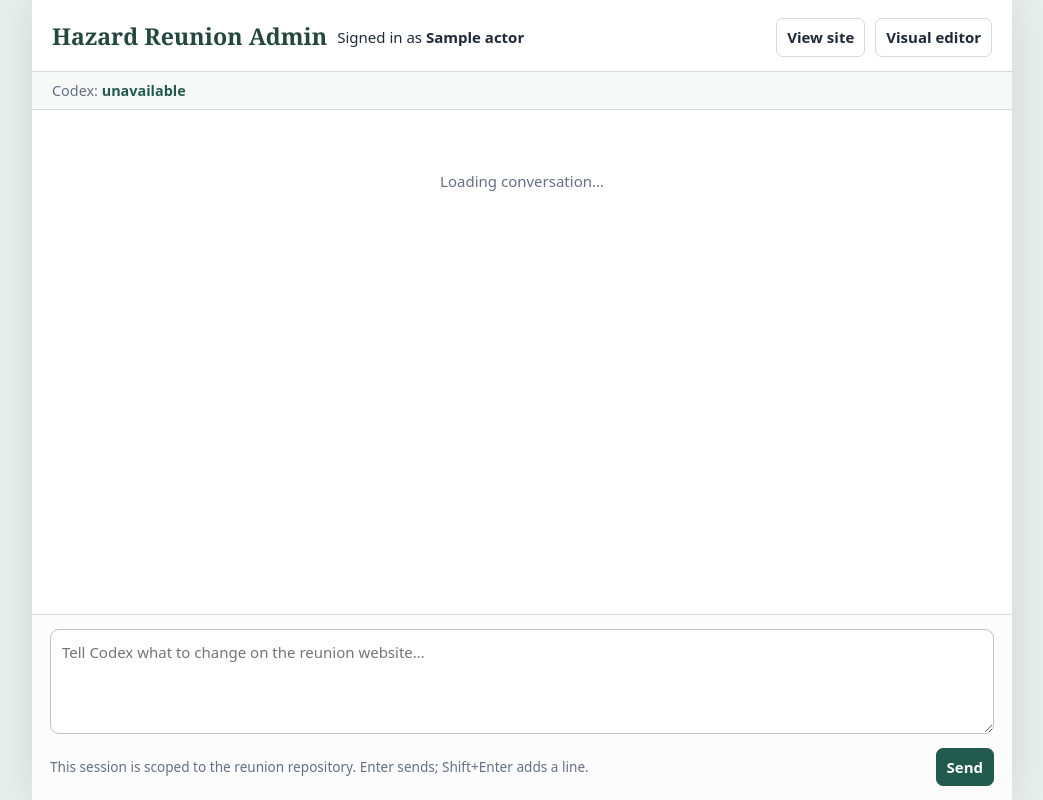
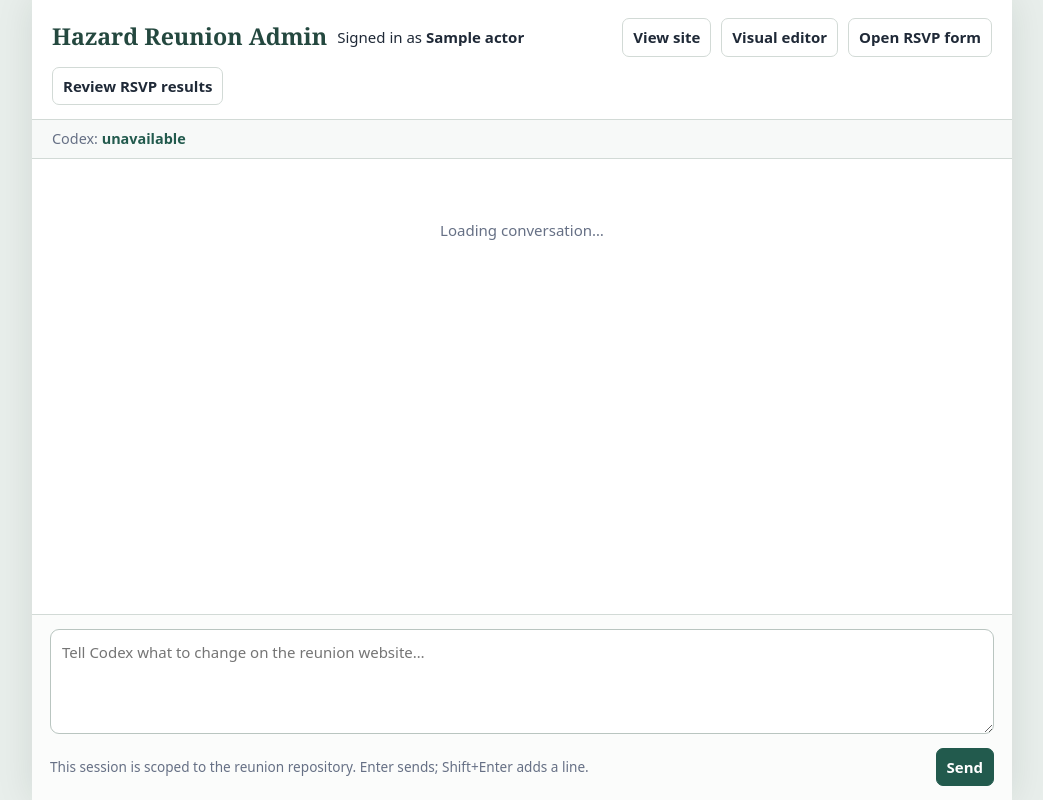
Before and after one commit to Tahlor/reunion, a Flask app: template server/templates/admin.html in a window 1280 px wide. Shown: the whole page, without its empty margins (118-1161 px from the left). Run offline with Flask 3, Linux system fonts and the light colour scheme; the template is opened without the code that fills it: most values are stand-ins (such as "Sample title", 1, 10 or a date in 2020); parts of the project's set-up code (start-up, migrations or seed data) failed here and were passed over.

Commit message:
Complete reunion admin and RSVP operations

```diff
--- a/index.html
+++ b/index.html
@@ -76,7 +76,7 @@ details{margin-top:14px} summary{cursor:pointer;font-weight:750;color:#24483f}
   <div class="updated">Updated July 29, 2026</div>
 </header>
 
-<div class="notice"><strong>Still to confirm:</strong> exact campsite site numbers; Saturday’s South Fork Park meeting time; the vehicle shuttle assignments for Monday’s self-guided Provo River float; Timpanogos Cave ticket times; and the final shared Google Form link. The campground, church, river put-in and take-out, Heber pickleball park, South Weber rodeo, Tuesday lunch park, Montana Avenue events, and public venue addresses are identified.</div>
+<div class="notice"><strong>Still to confirm:</strong> exact campsite site numbers; Saturday’s South Fork Park meeting time; the vehicle shuttle assignments for Monday’s self-guided Provo River float; Timpanogos Cave ticket times<span id="formActivationNotice">; and the final shared Google Form link</span>. The campground, church, river put-in and take-out, Heber pickleball park, South Weber rodeo, Tuesday lunch park, Montana Avenue events, and public venue addresses are identified.</div>
 
 <section class="quick" aria-label="Quick facts">
   <div><b>3:00 PM</b>Saturday campsite check-in</div>
@@ -96,7 +96,7 @@ details{margin-top:14px} summary{cursor:pointer;font-weight:750;color:#24483f}
   <p style="margin-top:0"><strong>Best setup:</strong> one Google Form response per household, with an adult count and child count for each of the six group meals.</p>
   <p id="liveRsvpPending" class="caution"><strong>The shared form has not been activated yet.</strong> The Archimedes setup issue includes the final step for creating it and placing the live link here.</p>
   <p id="liveRsvpReady" hidden><a class="button" id="liveRsvpLink" href="#" target="_blank" rel="noopener">Open the Hazard reunion meal RSVP</a></p>
-  <p class="caution">Until the shared form is live, the response builder below can prepare an RSVP for text or email, but it does not centrally collect submissions.</p>
+  <p id="localBuilderNote" class="caution">Until the shared form is live, the response builder below can prepare an RSVP for text or email, but it does not centrally collect submissions.</p>
  </div>
 
  <div id="rsvp-builder" class="card">
@@ -363,6 +363,8 @@ if (liveRsvpUrl) {
   link.href = liveRsvpUrl;
   document.getElementById('liveRsvpReady').hidden = false;
   document.getElementById('liveRsvpPending').hidden = true;
+  document.getElementById('formActivationNotice').hidden = true;
+  document.getElementById('localBuilderNote').textContent = 'Prefer a text or email RSVP? The response builder below is still available as a personal backup.';
 }
 
 const meals = [
--- a/server/app.py
+++ b/server/app.py
@@ -87,6 +87,7 @@ def create_app(test_config: dict[str, Any] | None = None) -> Flask:
         ADMIN_USERS=parse_csv(os.environ.get("REUNION_ADMIN_USERS", "tahlor,tahlor@gmail.com")),
         CODEX_RUNNER=(os.environ.get("REUNION_CODEX_RUNNER") or "").strip(),
         CODEX_TIMEOUT_SECONDS=int(os.environ.get("REUNION_CODEX_TIMEOUT_SECONDS", "1800")),
+        RSVP_RESULTS_URL=(os.environ.get("REUNION_RSVP_RESULTS_URL") or "").strip(),
         PUBLISH_SCRIPT=str(repo_root / "deploy" / "publish.sh"),
         SESSION_COOKIE_NAME="reunion_admin_session",
         SESSION_COOKIE_HTTPONLY=True,
@@ -151,6 +152,14 @@ def register_routes(app: Flask) -> None:
     @require_admin
     def api_me() -> Response:
         return jsonify({"ok": True, "user": g.reunion_user.actor, "canonical": g.reunion_user.canonical_username})
+
+    @app.get(f"{URL_PREFIX}/api/rsvp")
+    @require_admin
+    def rsvp_api() -> Response:
+        return jsonify({
+            "form_url": public_rsvp_url(),
+            "results_url": private_rsvp_results_url(),
+        })
 
     @app.get(f"{URL_PREFIX}/api/document")
     @require_admin
@@ -365,6 +374,25 @@ def read_document() -> str:
     if not path.is_file():
         raise RuntimeError(f"Missing reunion document: {path}")
     return path.read_text(encoding="utf-8")
+
+
+def safe_external_link(value: str) -> str | None:
+    parsed = urlsplit(value.strip())
+    if parsed.scheme not in {"http", "https"} or not parsed.netloc:
+        return None
+    return value.strip()
+
+
+def public_rsvp_url() -> str | None:
+    config_path = Path(current_app.config["REPO_ROOT"]) / "config.js"
+    if not config_path.is_file():
+        return None
+    match = re.search(r"rsvpFormUrl\s*:\s*(['\"])(.*?)\1", config_path.read_text(encoding="utf-8"))
+    return safe_external_link(match.group(2)) if match else None
+
+
+def private_rsvp_results_url() -> str | None:
+    return safe_external_link(str(current_app.config.get("RSVP_RESULTS_URL") or ""))
 
 
 def main_bounds(document: str) -> tuple[int, int]:
--- a/server/templates/admin.html
+++ b/server/templates/admin.html
@@ -12,8 +12,8 @@
 </head>
 <body>
 <div class="shell">
- <div class="top"><h1>Hazard Reunion Admin</h1><span>Signed in as <strong>{{ actor }}</strong></span><span class="spacer"></span><a class="button" href="{{ url_prefix }}/">View site</a><a class="button" href="{{ url_prefix }}/edit">Visual editor</a></div>
- <div class="status">Codex: <strong id="codexStatus">checking…</strong> <span id="busyStatus"></span></div>
+ <div class="top"><h1>Hazard Reunion Admin</h1><span>Signed in as <strong>{{ actor }}</strong></span><span class="spacer"></span><a class="button" href="{{ url_prefix }}/">View site</a><a class="button" href="{{ url_prefix }}/edit">Visual editor</a><a class="button" id="rsvpFormLink" hidden target="_blank" rel="noopener">Open RSVP form</a><a class="button" id="rsvpResultsLink" hidden target="_blank" rel="noopener">Review RSVP results</a></div>
+ <div class="status">Codex: <strong id="codexStatus">checking…</strong> <span id="busyStatus"></span> <span id="rsvpStatus"></span></div>
  <div class="banner hidden" id="setupBanner">The chat page is installed, but the Archimedes agent still needs to connect it to a persistent Codex CLI/SDK session for this repository.</div>
  <div class="chat" id="chat"><div class="empty">Loading conversation…</div></div>
  <div class="composer">
@@ -34,9 +34,13 @@ function render(turns){
 }
 async function refresh(){
  try{
-  const [statusResponse,turnsResponse]=await Promise.all([fetch(PREFIX+'/api/codex/status'),fetch(PREFIX+'/api/codex/turns')]);
-  const status=await statusResponse.json(),turnData=await turnsResponse.json();busy=Boolean(status.busy);sendButton.disabled=busy||!status.configured;
+  const [statusResponse,turnsResponse,rsvpResponse]=await Promise.all([fetch(PREFIX+'/api/codex/status'),fetch(PREFIX+'/api/codex/turns'),fetch(PREFIX+'/api/rsvp')]);
+  const status=await statusResponse.json(),turnData=await turnsResponse.json(),rsvp=await rsvpResponse.json();busy=Boolean(status.busy);sendButton.disabled=busy||!status.configured;
   document.getElementById('codexStatus').textContent=status.configured?'connected':'not configured';document.getElementById('busyStatus').textContent=busy?' · working':'';document.getElementById('setupBanner').classList.toggle('hidden',status.configured);render(turnData.turns||[]);
+  const formLink=document.getElementById('rsvpFormLink'),resultsLink=document.getElementById('rsvpResultsLink');
+  formLink.hidden=!rsvp.form_url;if(rsvp.form_url)formLink.href=rsvp.form_url;
+  resultsLink.hidden=!rsvp.results_url;if(rsvp.results_url)resultsLink.href=rsvp.results_url;
+  document.getElementById('rsvpStatus').textContent=rsvp.results_url?' · RSVP results ready':(rsvp.form_url?' · RSVP form ready':' · RSVP links not configured');
  }catch(error){document.getElementById('codexStatus').textContent='unavailable'}
 }
 async function send(){
```
Also changed, not shown: README.md, 2 other files.
